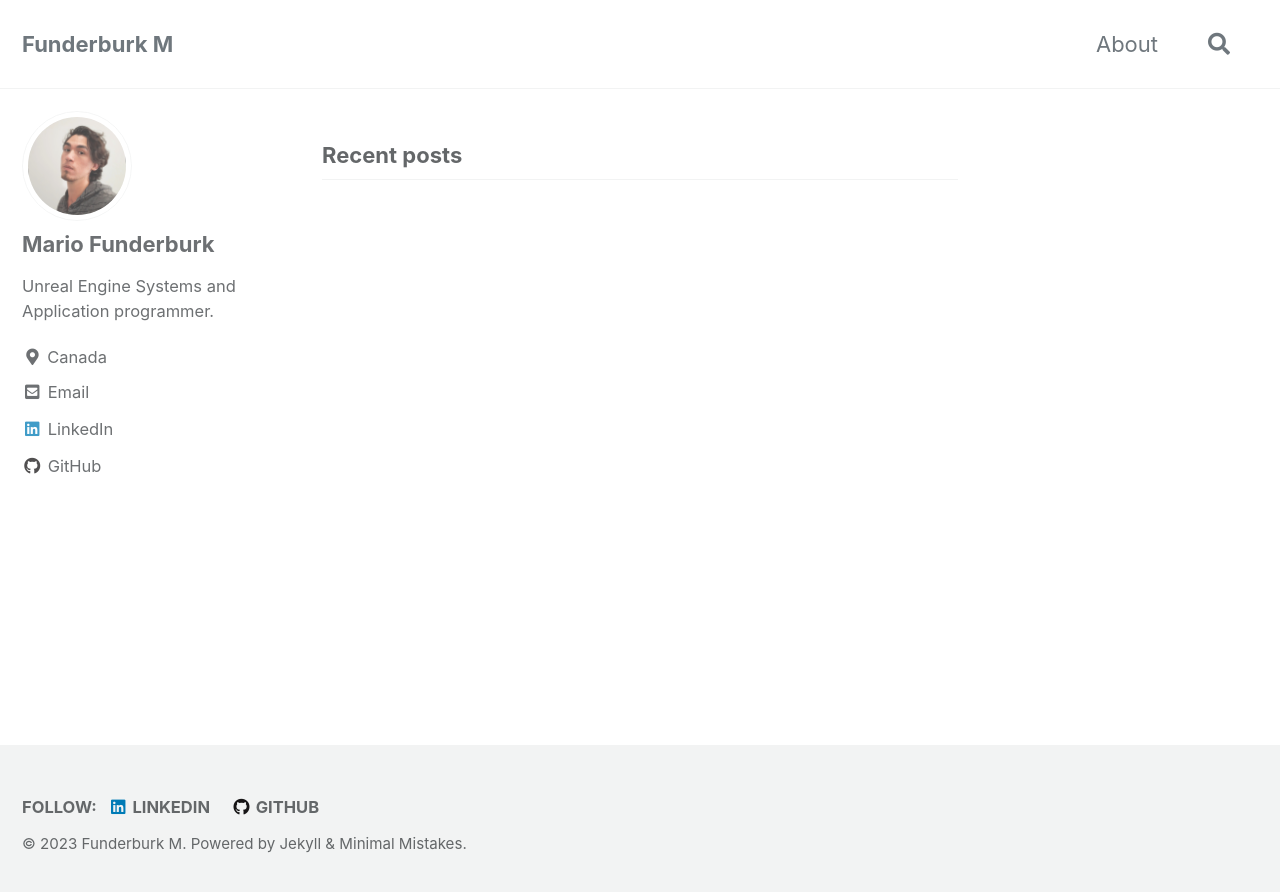
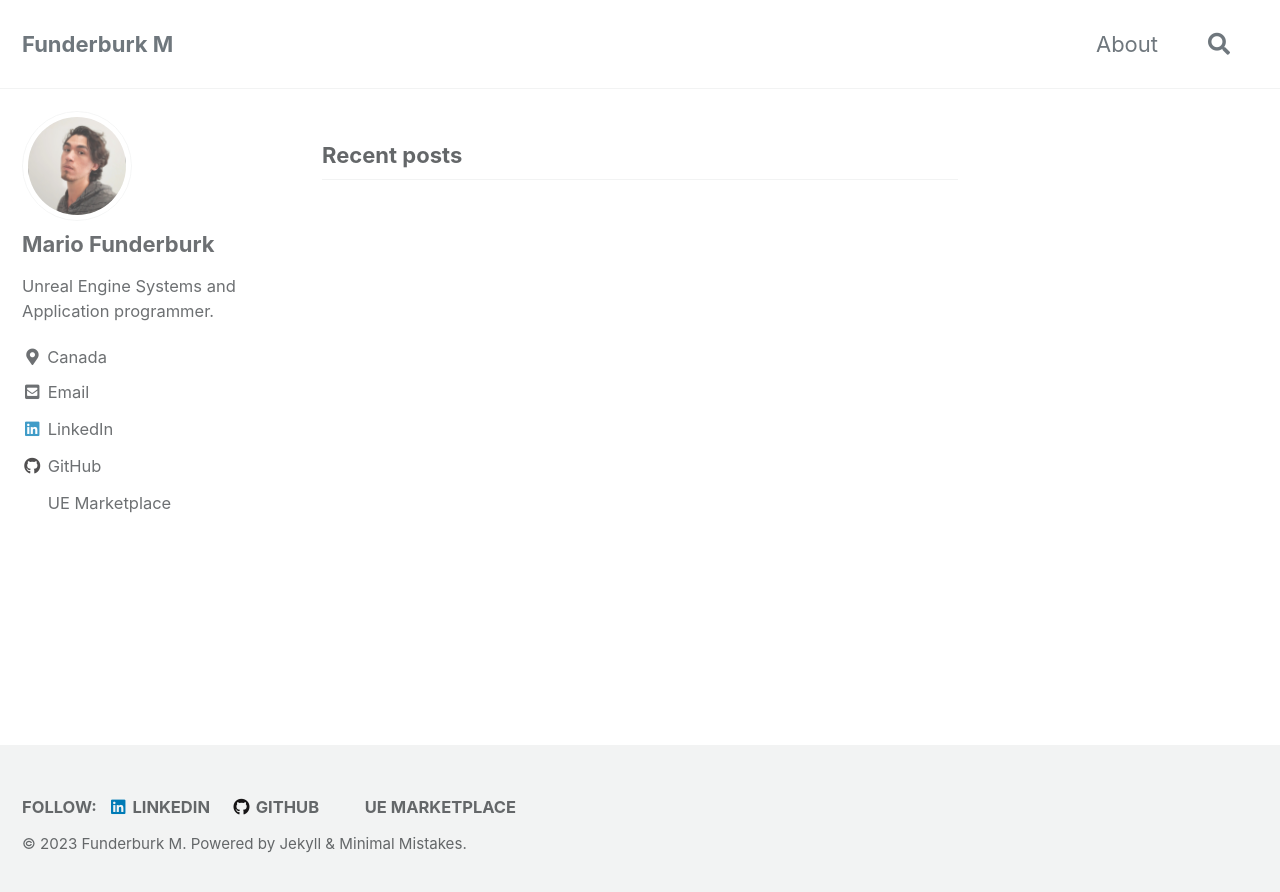
Before and after one commit to FunderburkM/FunderburkM.github.io, a Jekyll site: the page built from index.html, in a window 1280 px wide. Shown: the top 892 px of the page. Built offline with Jekyll 4.4.1, drawn with Linux system fonts in a browser that asks for light colours; cached includes are drawn as plain includes; the list of posts is cut into pages by our own code.

Commit message:
add Marketplace link

```diff
--- a/_config.yml
+++ b/_config.yml
@@ -128,6 +128,9 @@ author:
     - label: "Instagram"
       icon: "fab fa-fw fa-instagram"
       # url: "https://instagram.com/"
+    - label: "UE Marketplace"
+      icon: "fab fa-fw fa-external-link"
+      url: "https://www.unrealengine.com/marketplace/en-US/profile/M+Funderburk"
 
 # Site Footer
 footer:
@@ -153,6 +156,9 @@ footer:
     - label: "Instagram"
       icon: "fab fa-fw fa-instagram"
       # url:
+    - label: "UE Marketplace"
+      icon: "fab fa-fw fa-external-link"
+      url: "https://www.unrealengine.com/marketplace/en-US/profile/M+Funderburk"
 
 
 # Reading Files
```
